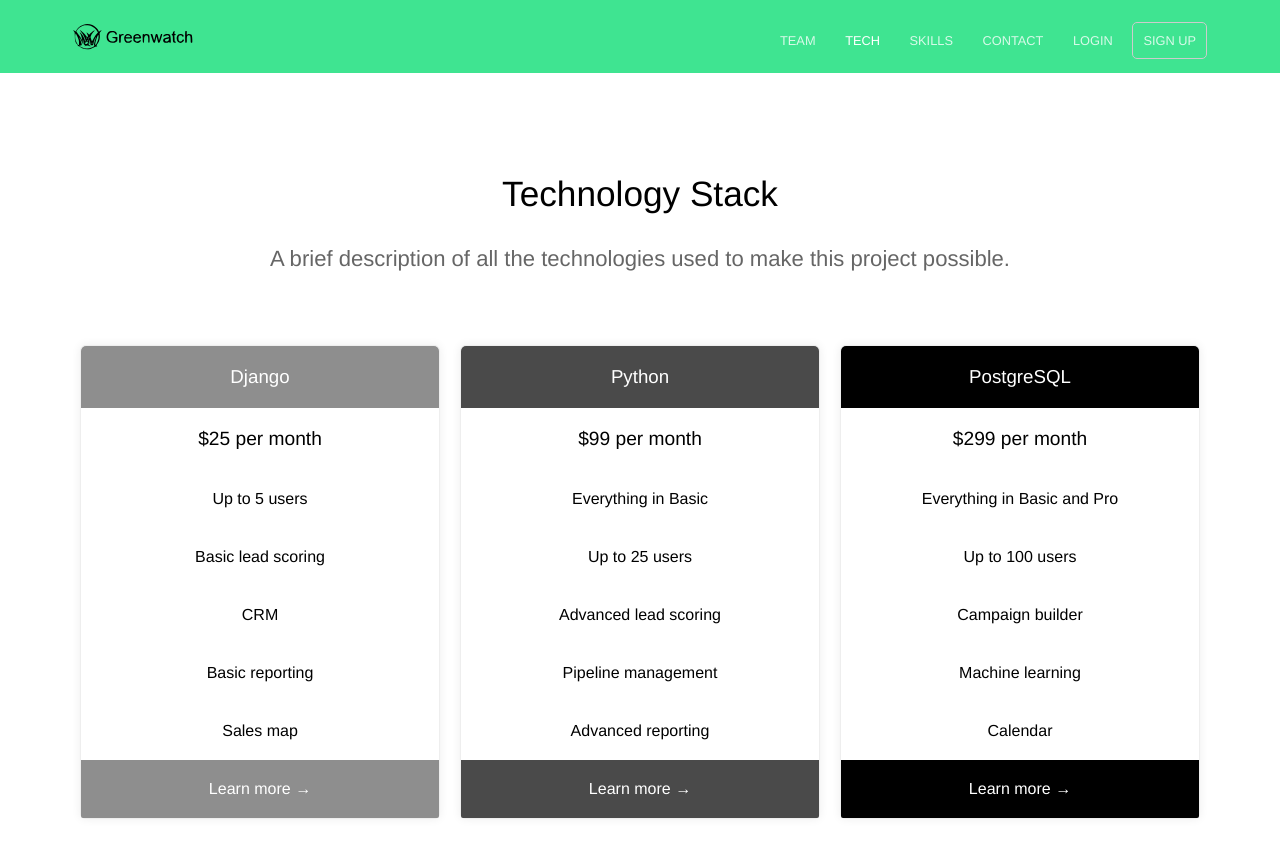
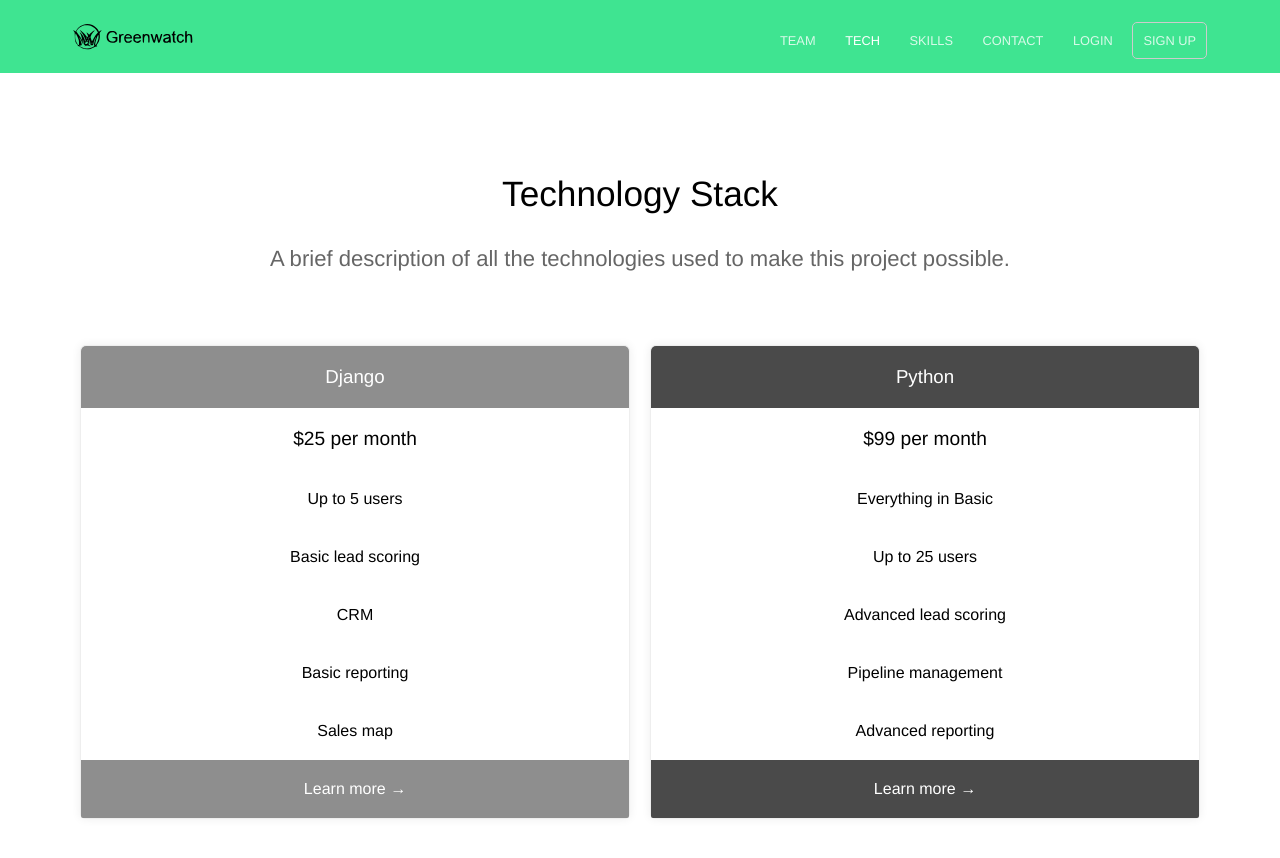
Before and after one commit to COMP490-Greenwatch-Org/greenwatch-team-website, a Jekyll site: the page built from pricing.html, in a window 1280 px wide and 900 px high. Shown: the top 858 px of the window. Built offline with Jekyll 4.4.1, drawn with Linux system fonts in a browser that asks for light colours.

Commit message:
Update pricing.html

```diff
--- a/pricing.html
+++ b/pricing.html
@@ -39,24 +39,6 @@
     call_to_action:
       link: https://www.python.org/
       text: Learn more
-  - name: PostgreSQL
-    color: "#000000"
-    features:
-      - text: $299 per month
-        highlight: true
-      - text: Everything in Basic and Pro
-        highlight: false
-      - text: Up to 100 users
-        highlight: false
-      - text: Campaign builder
-        highlight: false
-      - text: Machine learning
-        highlight: false
-      - text: Calendar
-        highlight: false
-    call_to_action:
-      link: https://www.postgresql.org/
-      text: Learn more
 faq:
   - question: What types of payment do you accept?
     answer: Credit cards including MasterCard, Visa or American Express.
```
